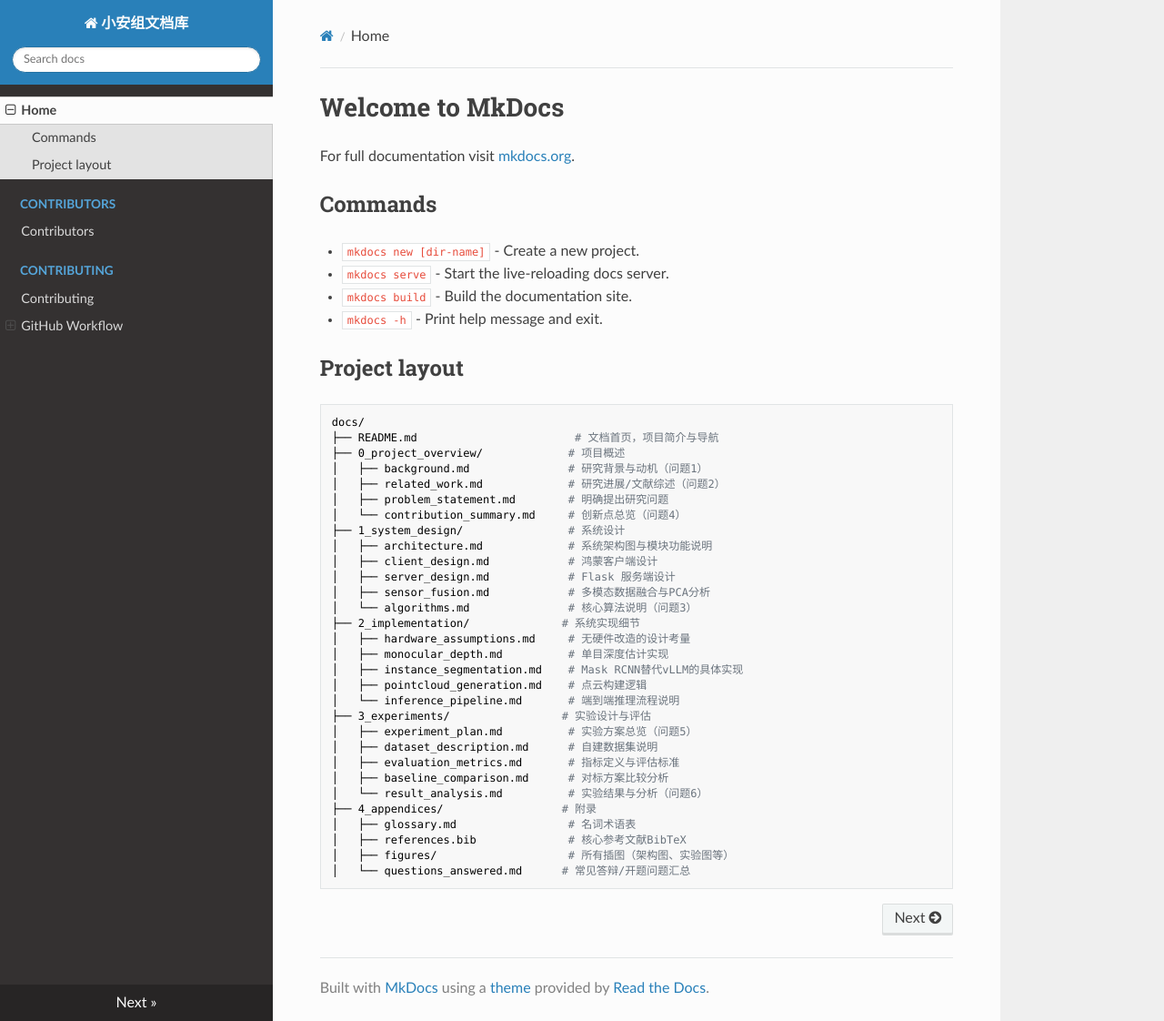
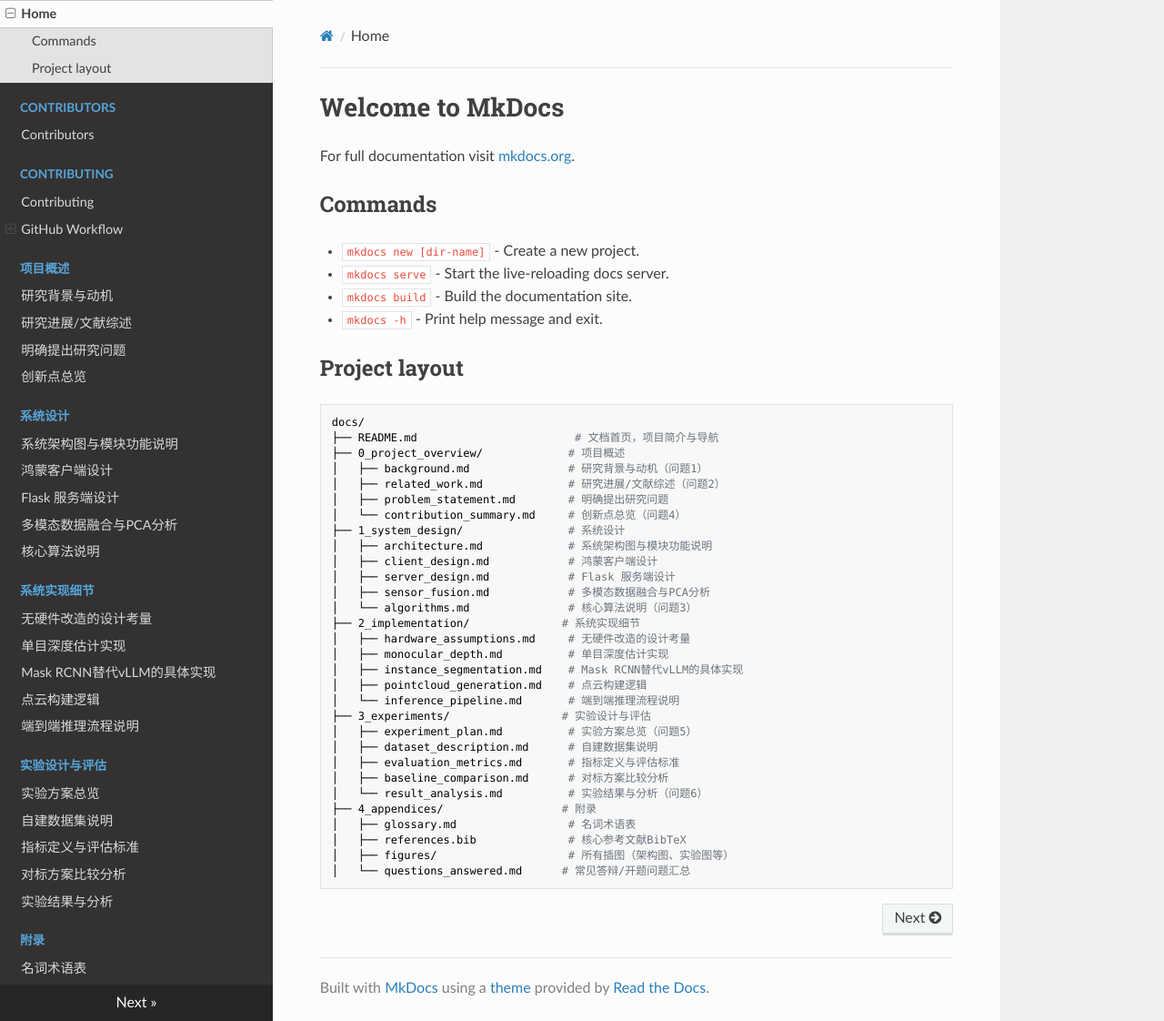
Before and after one commit to xiaoanmodel/-, an MkDocs documentation site: the page built from docs/index.md, in a window 1280 px wide and 1122 px high. Shown: the whole window at 91% size. Built offline with MkDocs 1.6.1, drawn with Linux system fonts in a browser that asks for light colours; nearby versions of some CDN libraries.

Commit message:
更新mkdocs配置，完善文档导航结构，增加项目概述、系统设计、实现细节、实验设计与评估及附录部分

```diff
--- a/mkdocs.yml
+++ b/mkdocs.yml
@@ -1,10 +1,38 @@
 site_name: 小安组文档库
 nav:
-  - Home: index.md
-  - Contributors:
-      - Contributors: CONTRIBUTORS.md
-  - Contributing:
-      - Contributing: CONTRIBUTING.md
-      - GitHub Workflow:
-          - GitHub Workflow: github_workflow.md
+    - Home: index.md
+    - Contributors:
+          - Contributors: CONTRIBUTORS.md
+    - Contributing:
+          - Contributing: CONTRIBUTING.md
+          - GitHub Workflow:
+                - GitHub Workflow: github_workflow.md
+    - 项目概述:
+          - 研究背景与动机: 0_project_overview/background.md
+          - 研究进展/文献综述: 0_project_overview/related_work.md
+          - 明确提出研究问题: 0_project_overview/problem_statement.md
+          - 创新点总览: 0_project_overview/contribution_summary.md
+    - 系统设计:
+          - 系统架构图与模块功能说明: 1_system_design/architecture.md
+          - 鸿蒙客户端设计: 1_system_design/client_design.md
+          - Flask 服务端设计: 1_system_design/server_design.md
+          - 多模态数据融合与PCA分析: 1_system_design/sensor_fusion.md
+          - 核心算法说明: 1_system_design/algorithms.md
+    - 系统实现细节:
+          - 无硬件改造的设计考量: 2_implementation/hardware_assumptions.md
+          - 单目深度估计实现: 2_implementation/monocular_depth.md
+          - Mask RCNN替代vLLM的具体实现: 2_implementation/instance_segmentation.md
+          - 点云构建逻辑: 2_implementation/pointcloud_generation.md
+          - 端到端推理流程说明: 2_implementation/inference_pipeline.md
+    - 实验设计与评估:
+          - 实验方案总览: 3_experiments/experiment_plan.md
+          - 自建数据集说明: 3_experiments/dataset_description.md
+          - 指标定义与评估标准: 3_experiments/evaluation_metrics.md
+          - 对标方案比较分析: 3_experiments/baseline_comparison.md
+          - 实验结果与分析: 3_experiments/result_analysis.md
+    - 附录:
+          - 名词术语表: 4_appendices/glossary.md
+          - 核心参考文献: 4_appendices/references.bib
+          - 插图: 4_appendices/figures/
+          - 常见答辩/开题问题汇总: 4_appendices/questions_answered.md
 theme: readthedocs
```
